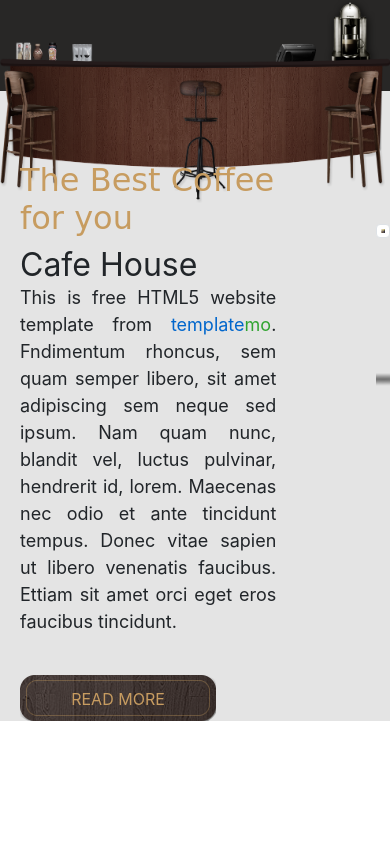
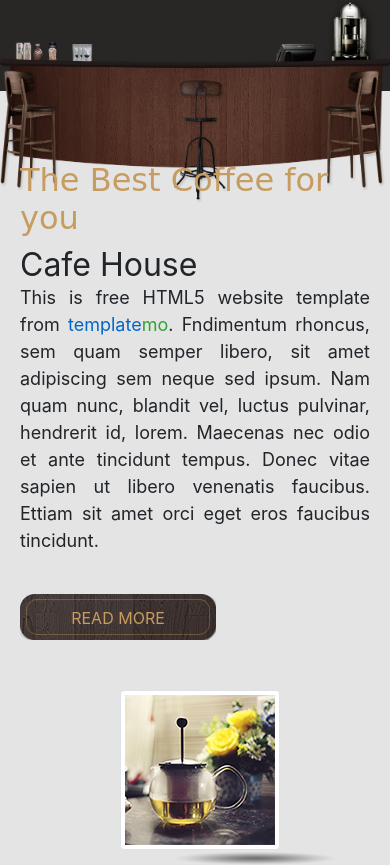
Before and after one commit to Krishi18gupta/website_replica_grp-2, a plain HTML site: page index.html in a window 390 px wide. Shown: the part 676-1541 px from the top of the page. Before the commit the page ends 1399 px from the top, so only its background shows below. Drawn offline with nearby package versions, Linux system fonts and the light colour scheme; a web font is replaced by a local one.

Commit message:
adding responsiveness-- completed

```diff
--- a/style.css
+++ b/style.css
@@ -136,6 +136,7 @@ margin: 0px;
   {
       text-align: justify;
       font-size: 18px;
+      padding-right: 20px;
   }
   .container-best-coffee
   {
@@ -232,6 +233,10 @@ margin: 0px;
   }
   @media (max-width: 767px)
   {
+      .container-best-coffee
+      {
+          flex-direction: column;
+      }
       .tm-welcome-header
       {
           font-size: 40px;
```
